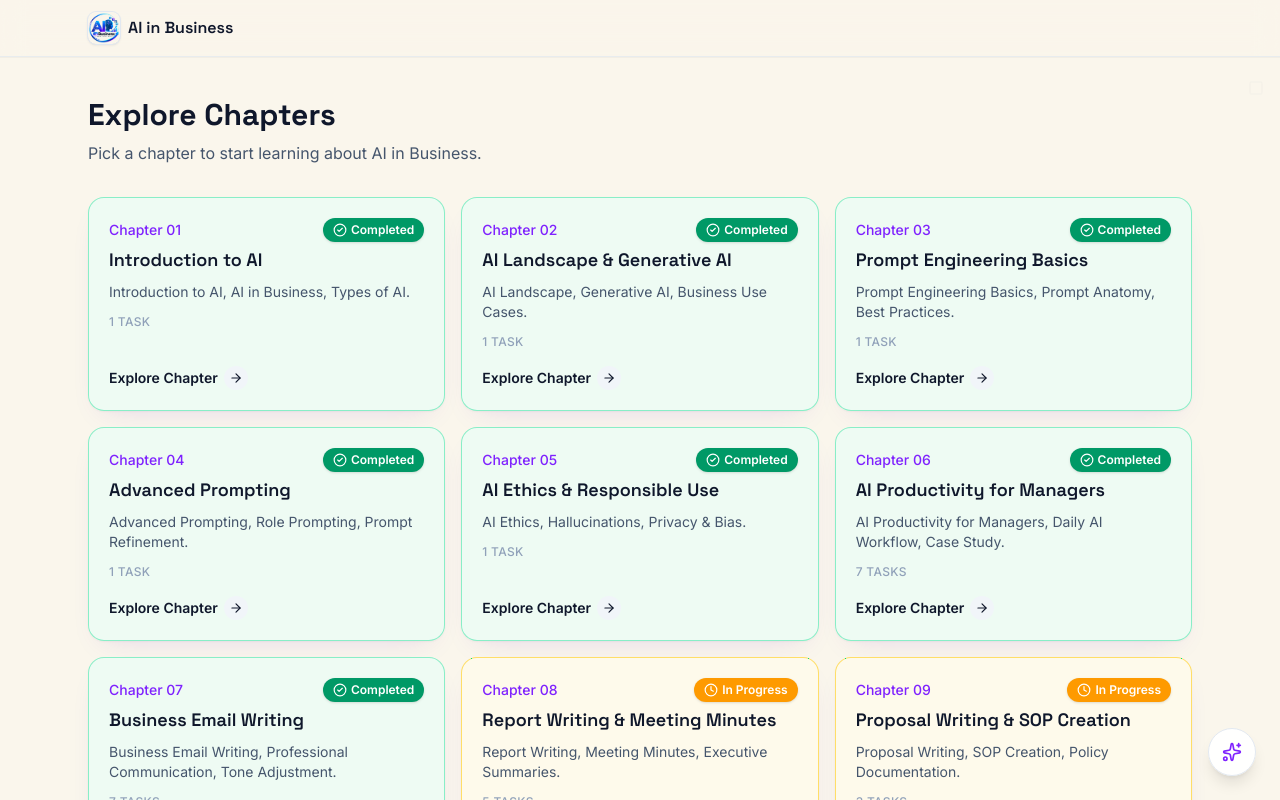
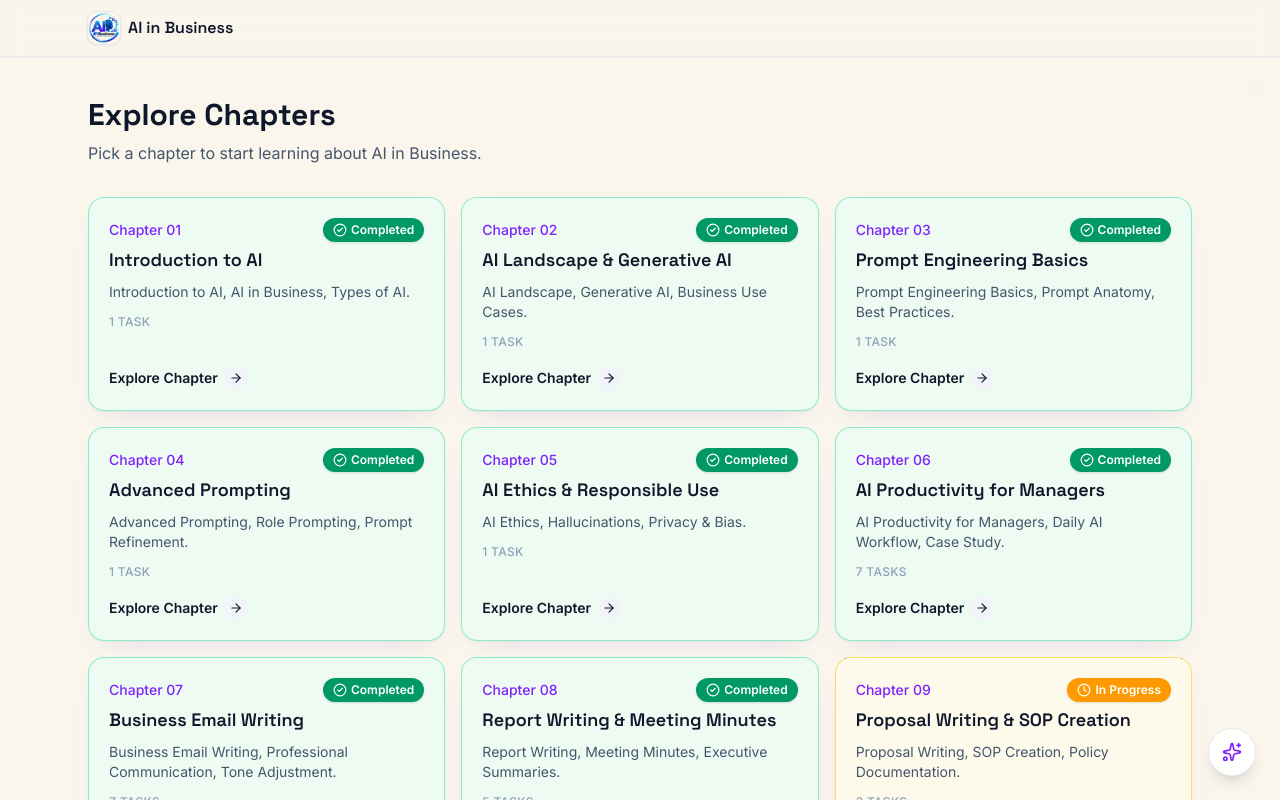
Before and after one commit to Aman-0402/AI-World, a React (Vite) app: page /explore in a window 1280 px wide. Shown: the top 800 px of the page. Built offline with nearby package versions, Linux system fonts and the light colour scheme.

Commit message:
Mark chapter 8 complete

```diff
--- a/src/data/chapters.js
+++ b/src/data/chapters.js
@@ -6,7 +6,7 @@ export const chapters = [
   { id: 5, title: 'AI Ethics & Responsible Use', description: 'AI Ethics, Hallucinations, Privacy & Bias.', status: 'complete' },
   { id: 6, title: 'AI Productivity for Managers', description: 'AI Productivity for Managers, Daily AI Workflow, Case Study.', status: 'complete' },
   { id: 7, title: 'Business Email Writing', description: 'Business Email Writing, Professional Communication, Tone Adjustment.', status: 'complete' },
-  { id: 8, title: 'Report Writing & Meeting Minutes', description: 'Report Writing, Meeting Minutes, Executive Summaries.', status: 'ongoing' },
+  { id: 8, title: 'Report Writing & Meeting Minutes', description: 'Report Writing, Meeting Minutes, Executive Summaries.', status: 'complete' },
   { id: 9, title: 'Proposal Writing & SOP Creation', description: 'Proposal Writing, SOP Creation, Policy Documentation.', status: 'ongoing' },
   { id: 10, title: 'Resume Writing & LinkedIn Optimization', description: 'Resume Writing, LinkedIn Optimization, Cover Letters.' },
   { id: 11, title: 'AI Research & Fact Verification', description: 'AI Research, Citation, Fact Verification.' },
```
